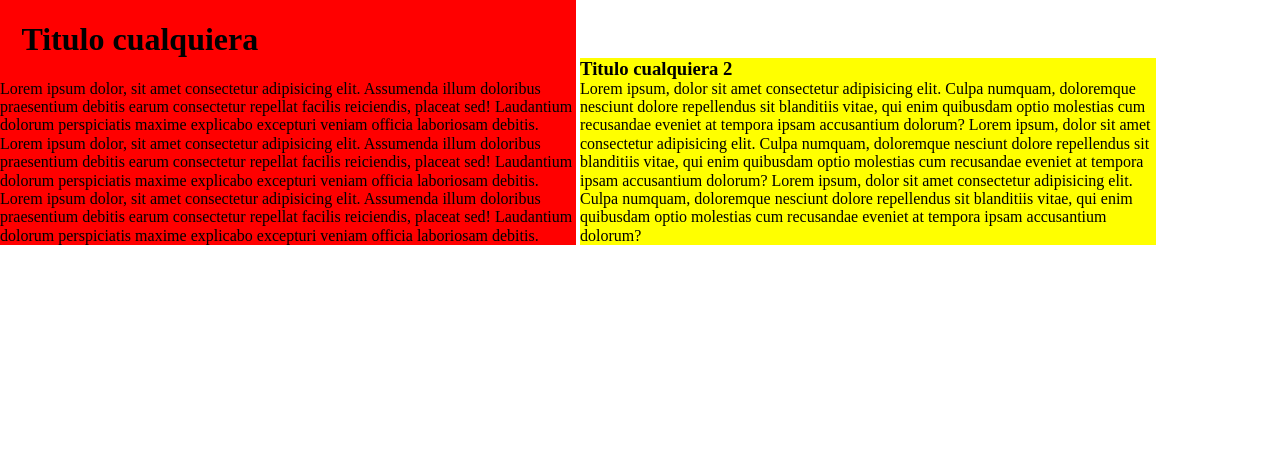
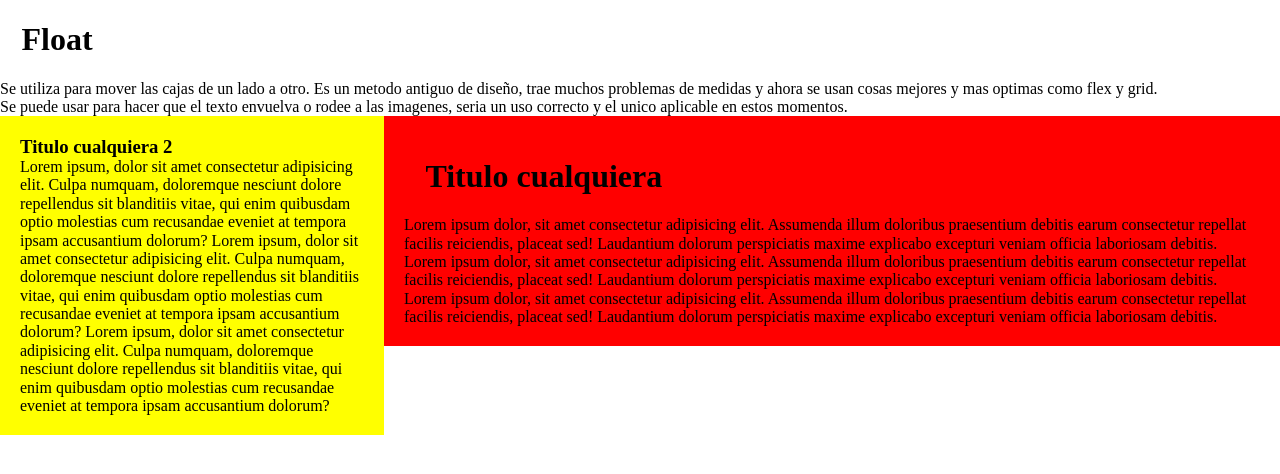
Before and after one commit to marianoandolina/css, a plain HTML site: page 12-float.html in a window 1280 px wide. Drawn offline with Linux system fonts and the light colour scheme.

```diff
--- a/12-float.css
+++ b/12-float.css
@@ -1,16 +1,19 @@
 .contenedor{
-
+    margin: auto;
 }
 
 .contenedor div{
-    display: inline-block;
-    width: 45%;
+    float: right;
+    padding: 20px;
+    margin: auto;
 }
 
 .primario{
     background: red;
+    width: 70%;
 }
 
 .segundario{
     background: yellow;
+    width: 30%;
 }
--- a/12-float.html
+++ b/12-float.html
@@ -7,6 +7,9 @@
     <title>Overflow</title>
 </head>
 <body>
+    <h1>Float</h1>
+    <p>Se utiliza para mover las cajas de un lado a otro. Es un metodo antiguo de diseño, trae muchos problemas de medidas y ahora se usan cosas mejores y mas optimas como flex y grid. <br>
+    Se puede usar para hacer que el texto envuelva o rodee a las imagenes, seria un uso correcto y el unico aplicable en estos momentos.</p>
     <div class="contenedor">
         <div class="primario">
             <h1>Titulo cualquiera</h1>
```
Also changed, not shown: 13-pseudoelementos.html (added, +13 -0 lines), 13-pseudoelementos.css (added).
